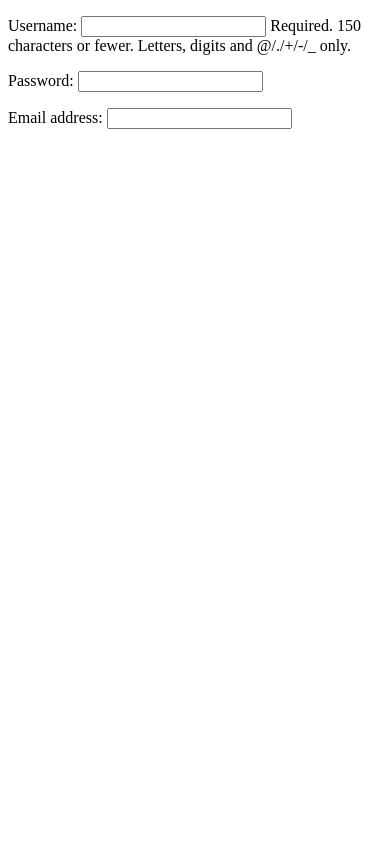
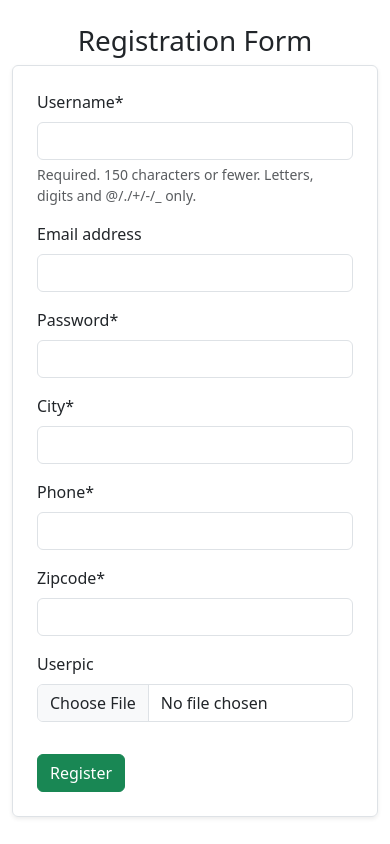
Before and after one commit to Srivenkatesh03/auth, a Django app: page / in a window 390 px wide. Run offline with Django 5.2, Linux system fonts and the light colour scheme; some libraries are stand-ins or nearby versions.

Commit message:
Implement user registration with additional details and update database settings

```diff
--- a/learning/learning/urls.py
+++ b/learning/learning/urls.py
@@ -20,6 +20,5 @@ from learningapp import views
 
 urlpatterns = [
     path('admin/', admin.site.urls),
-    # path('learningapp/', include('learningapp.urls') ),
     path('', views.registration)
 ]
--- a/learning/learningapp/forms.py
+++ b/learning/learningapp/forms.py
@@ -1,4 +1,4 @@
-from .models import UserDetails
+from learningapp.models import UserDetails
 from django import forms
 from django.contrib.auth.models import User
 
@@ -6,4 +6,9 @@ class UserForm(forms.ModelForm):
     class Meta:
         model = User
         # fields = "__all__"
-        fields = ['username', 'password', 'email']
+        fields = ['username','email','password',]
+
+class UserDetailsForm(forms.ModelForm):
+    class Meta:
+        model = UserDetails
+        fields = ['phone','address','street','city','zipcode','userpic']
--- a/learning/learningapp/models.py
+++ b/learning/learningapp/models.py
@@ -3,3 +3,9 @@ from django.contrib.auth.models import User
 
 class UserDetails(models.Model):
     user = models.OneToOneField(User, on_delete=models.CASCADE)
+    phone = models.BigIntegerField()
+    address = models.CharField(max_length=100)
+    street = models.CharField(max_length=100)
+    city = models.CharField(max_length=100)
+    zipcode = models.IntegerField()
+    userpic = models.ImageField(upload_to='userimg/',blank=True,null=True)
--- a/learning/learningapp/views.py
+++ b/learning/learningapp/views.py
@@ -1,7 +1,15 @@
 from django.shortcuts import render
-from .forms import UserForm
+from .forms import UserForm,UserDetailsForm
 
 # Create your views here.
 def registration(request):
-    form = UserForm()
-    return render(request, "registration.html", {'form':form})
+    form1 = UserForm()
+    form2 = UserDetailsForm()
+    return render(request, "registration.html", {'form1':form1,'form2':form2})
+
+def add_details(request):
+    if request.method == 'POST':
+        form1 = UserForm(request.POST)
+        form2 = UserDetailsForm(request.POST)
+        if form1.is_valid() and form2.is_valid():
+            pass
--- a/learning/templates/registration.html
+++ b/learning/templates/registration.html
@@ -1,12 +1,50 @@
+{% load crispy_forms_tags %}
 <!DOCTYPE html>
 <html lang="en">
 <head>
     <meta charset="UTF-8">
     <meta name="viewport" content="width=device-width, initial-scale=1.0">
-    <title>Document</title>
+    <title>Registration</title>
+
+    <link href="https://cdn.jsdelivr.net/npm/bootstrap@5.3.2/dist/css/bootstrap.min.css" rel="stylesheet">
 </head>
 <body>
 
-    {{ form.as_p }}
+<div class="container mt-4">
+    <h1 style="text-align: center;">Registration Form</h1>
+
+    <form method="post" enctype="multipart/form-data" class="border p-4 rounded shadow-sm"  >
+        {% csrf_token %}
+        <div class="row">
+            <div class="col-md-6">
+                {{ form1.username|as_crispy_field }}
+            </div>
+            <div class="col-md-6">
+                {{ form1.email|as_crispy_field }}
+            </div>
+            <div class="col-md-6">
+                {{ form1.password|as_crispy_field }}
+            </div>
+        </div>
+        <div class="row">
+            <div class="col-md-6">
+                {{ form2.city|as_crispy_field }}
+            </div>
+            <div class="col-md-6">
+                {{ form2.phone|as_crispy_field }}
+            </div>
+            <div class="col-md-6">
+                {{ form2.zipcode|as_crispy_field }}
+            </div>
+            <div class="col-md-6">
+                {{ form2.userpic|as_crispy_field }}
+            </div>
+        </div>
+        <button type="submit" class="btn btn-success mt-3">
+            Register
+        </button>
+    </form>
+</div>
+
 </body>
 </html>
```
Also changed, not shown: learning/learning/settings.py (+13 -3 lines), learning/learningapp/migrations/0002_userdetails_address_userdetails_city_and_more.py (added).
